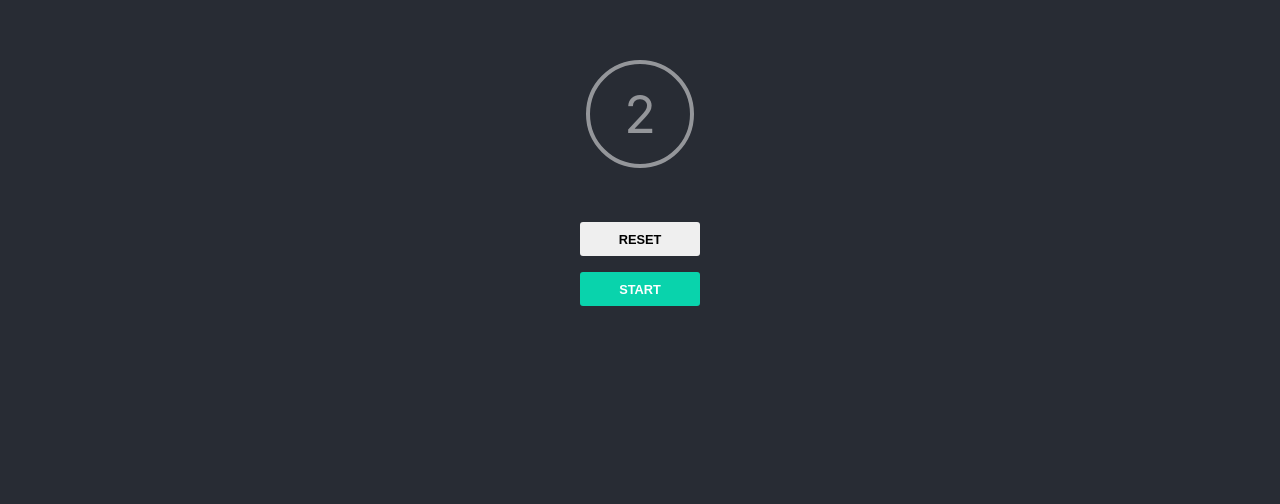
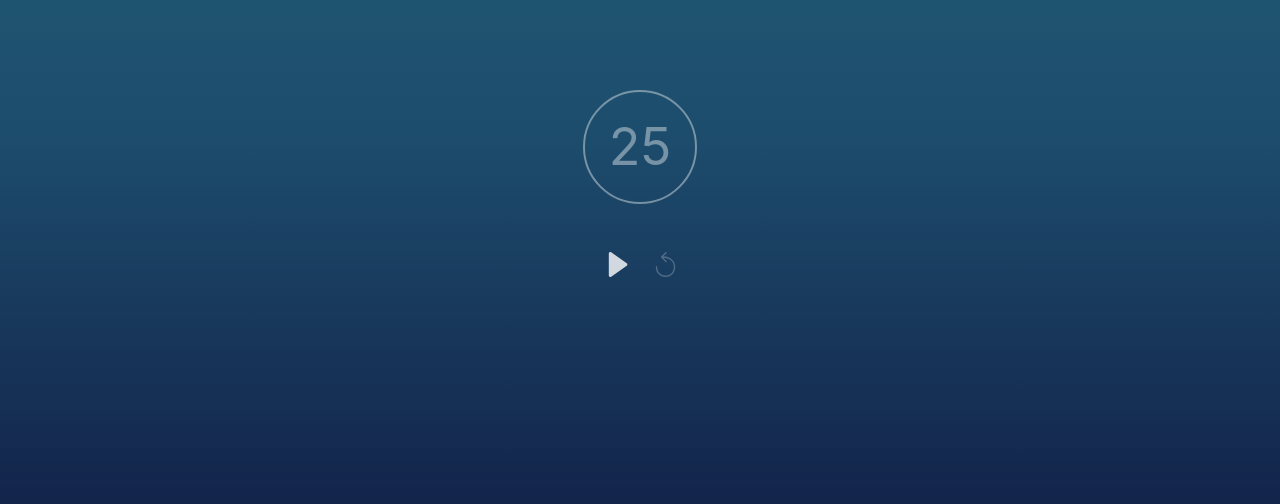
Before and after one commit to mic-web/calm-focus, a React (Create React App) app: page / in a window 1280 px wide. Shown: the part 216-720 px from the top of the page. Built offline with nearby package versions, Linux system fonts and the light colour scheme.

Commit message:
Improve interaction and visualization. Proceed progress animation every second. Use icons as buttons.

```diff
--- a/src/App.css
+++ b/src/App.css
@@ -1,23 +1,46 @@
 :root {
-  --primary-color: #09d3ac;
-  --secondary-color: #dddddd;
-  --dark-color: #282c34;
+  --primary-color: #1dca96;
+  --dark-color: #162338;
+  --white-color: rgba(255, 255, 255, 0.8);
+  --dark-background: rgb(29, 77, 109);
+  --dark-gradient: linear-gradient(
+    180deg,
+    rgb(33, 92, 116) 8%,
+    rgb(29, 77, 109) 43%,
+    rgb(17, 28, 68) 99%
+  );
+  --light-gradient: linear-gradient(
+    180deg,
+    rgb(6, 255, 139) 8%,
+    rgb(63, 226, 125) 43%,
+    rgb(50, 163, 120) 99%
+  );
 }
 
-.App {
+.app {
   text-align: center;
-  background: var(--dark-color);
+  background: var(--dark-background);
+  background: var(--dark-gradient);
   height: 100vh;
   display: flex;
   justify-content: center;
   align-items: center;
   flex-direction: column;
   font-size: calc(10px + 2vmin);
-  color: white;
+  color: var(--white-color);
 }
 
-.App-logo {
-  height: 40vmin;
+.completed-background {
+  position: absolute;
+  background: var(--primary-color);
+  background: var(--light-gradient);
+  width: 100%;
+  height: 100%;
+  opacity: 0;
+}
+.app--completed .completed-background {
+  opacity: 1;
+  transition: opacity 2s ease;
 }
 
 .main-container {
@@ -27,11 +50,7 @@
   justify-content: center;
   flex: 1;
   padding: 40px;
-}
-
-.App.time-over {
-  background: var(--primary-color);
-  transition: background 2s ease;
+  z-index: 1; /* Put elements on top of completed-background */
 }
 
 .time-left {
@@ -42,53 +61,50 @@
 .controls {
   display: flex;
   justify-content: space-around;
-  flex-direction: column;
+  flex-direction: row;
+  align-items: center;
   margin-top: 40px;
-  height: 100px;
+  margin-left: 10px;
+  margin-right: 10px;
 }
+
 .isActive .controls {
   opacity: 0.5;
-  transition: opacity 2s ease;
+  transition: opacity 1s ease;
 }
 
-.button {
-  padding: .6rem 1.5rem;
-  border-radius: 3px;
-  text-transform: uppercase;
-  font-weight: 600;
-  font-size: .8rem;
-  border-style: none;
+.icon-button {
+  fill: var(--white-color);
+  height: 25px;
+  width: 25px;
+  padding: 5px;
+  transition: opacity 0.5s ease, transform 0.3s ease;
+}
+.icon-button.disabled {
+  opacity: 0.3;
+}
+.icon-button:hover:not(.disabled) {
+  cursor: pointer;
+  opacity: 1;
+  transform: scale(1.1);
+  transition: transform 0s ease;
 }
 
-.button:hover {
-  opacity: 0.9;
-  cursor: pointer;
+.app--running .reset {
+  opacity: 0.5;
 }
 
-.button:focus {
-  outline-width: 0;
+.app--running .reset:hover {
+  opacity: 1;
 }
 
-.button.disabled {
-  pointer-events: none;
-  transition: opacity 2s ease;
-  opacity: 0;
+.app--paused .reset {
+  opacity: 1;
 }
 
-.button-primary-active {
-  background: var(--primary-color);
-  color: white;
-}
-
-.button-primary-inactive {
-  background: var(--primary-color);
-  color: white;
-}
-
-circle {
-  transition: stroke-dashoffset 0.35s;
-  transform: rotate(-90deg);
-  transform-origin: 50% 50%;
+.app--initial .reset {
+  pointer-events: none;
+  opacity: 0.3;
 }
 
 .time-container {
@@ -98,16 +114,49 @@ circle {
   align-items: center;
 }
 
-.main-container:not(.active) .time-container {
+.app:not(.app--completed) .time-container {
   opacity: 0.5;
   transition: opacity 2s ease;
+}
+.app.app--running .time-container {
+  opacity: 0.5;
+  animation: tick-shine 1s infinite;
 }
 
 .time-container Circle {
   position: absolute;
-
 }
 
 .time-left {
   position: absolute;
 }
+
+.hint {
+  display: flex;
+  text-align: center;
+  color: var(--white-color);
+  opacity: 0.5;
+  font-size: 0.7em;
+  position: absolute;
+  bottom: 20px;
+}
+
+.circle {
+  fill: none;
+  stroke: var(--white-color);
+  transition: stroke-dashoffset 0.35s;
+  transform: rotate(-90deg);
+  transform-origin: 50% 50%;
+}
+
+@keyframes tick-shine {
+  0% {
+    opacity: 1;
+  }
+  30% {
+    opacity: 0.5;
+  }
+  100% {
+    opacity: 1;
+  }
+}
--- a/src/App.tsx
+++ b/src/App.tsx
@@ -1,97 +1,185 @@
-import React from "react";
-import clsx from "clsx";
-import "./App.css";
+import React from 'react'
+import './App.css'
+import ResetIcon from './ResetIcon'
+import PauseIcon from './PauseIcon'
+import PlayIcon from './PlayIcon'
 
-const milliSecondsPerMinute = 60 * 10
-const sessionMinutes = 2
+const milliSecondsPerSecond = 1000
+const sessionMinutes = 25
+const sessionSeconds = sessionMinutes * 60
+
+enum States {
+  INITIAL = 'INITIAL',
+  COMPLETED = 'COMPLETED',
+  RUNNING = 'RUNNING',
+  PAUSED = 'PAUSED',
+}
+
+const StateClassMap = {
+  [States.INITIAL]: 'initial',
+  [States.COMPLETED]: 'completed',
+  [States.RUNNING]: 'running',
+  [States.PAUSED]: 'paused',
+}
 
 const App: React.FC = () => {
-  const [minutesLeft, setMinutesLeft] = React.useState(sessionMinutes);
-  const [isActive, setIsActive] = React.useState(false);
-  const [isComplete, setIsComplete] = React.useState(false);
+  const [secondsLeft, setSecondsLeft] = React.useState(sessionSeconds)
+  const [isActive, setIsActive] = React.useState(false)
+  const [isInitial, setIsInitial] = React.useState(true)
 
-  function toggle() {
-    setIsActive(!isActive);
+  function pause() {
+    setIsActive(false)
   }
-
+  function start() {
+    setIsActive(true)
+  }
   function reset() {
-    setMinutesLeft(sessionMinutes);
-    setIsActive(false);
-    setIsComplete(false)
+    setSecondsLeft(sessionMinutes)
+    setIsActive(false)
+    setIsInitial(true)
   }
 
   React.useEffect(() => {
+    function tick() {
+      setSecondsLeft(secondsLeft > 0 ? secondsLeft - 1 : 0)
+    }
     let interval: number = -1
     if (isActive) {
-      interval = window.setInterval(tick, milliSecondsPerMinute);
-    } else if (!isActive && minutesLeft !== 0) {
-      clearInterval(interval);
+      setIsInitial(false)
+      interval = window.setInterval(tick, milliSecondsPerSecond)
+    } else if (!isActive && secondsLeft !== 0) {
+      clearInterval(interval)
     }
-    return () => clearInterval(interval);
-  }, [isActive, minutesLeft]);
+    return () => {
+      clearInterval(interval)
+    }
+  }, [isActive, secondsLeft])
 
-  function tick() {
-    if (!isTimeOver()) {
-      setMinutesLeft(minutesLeft - 1);
+  function getProgress() {
+    if (getState() === States.INITIAL) {
+      return 1
+    } else {
+      return (sessionSeconds - secondsLeft) / sessionSeconds
     }
   }
 
-  function isTimeOver() {
-    return minutesLeft === 0
+  function getState() {
+    if (isInitial) {
+      return States.INITIAL
+    } else if (secondsLeft === 0) {
+      return States.COMPLETED
+    } else if (!isActive) {
+      return States.PAUSED
+    } else {
+      return States.RUNNING
+    }
   }
-
-  let progress = 1
-  if (isActive || minutesLeft < sessionMinutes) {
-    progress = (sessionMinutes - minutesLeft) / sessionMinutes
-  }
-
+  const minutesLeft = Math.round(secondsLeft / 60)
   return (
-    <div className={clsx("App", isTimeOver() && "time-over")}>
-      <main className={`main-container ${isActive ? 'active' : 'inactive'}`}>
+    <div className={`app app--${StateClassMap[getState()]}`}>
+      <div className={`completed-background`}></div>
+      <main className={`main-container`}>
         <div className={`time-container`}>
-          <Circle progress={progress} />
-          <div className='time-left'>{minutesLeft}</div>
+          <Circle progress={getProgress()} />
+          <div className="time-left">{minutesLeft}</div>
         </div>
         <div className="controls">
-        <button className="button reset" onClick={reset}>Reset</button>
-        <button className={`button button-primary button-primary-${isActive ? 'active' : 'inactive'} ${isComplete ? 'disabled' : ''}`} onClick={toggle}>
-          {isActive ? 'Pause' : 'Start'}
-        </button>
+          <StartButton
+            state={getState()}
+            start={start}
+            pause={pause}
+            resume={start}
+          />
+          <ResetIcon
+            onClick={reset}
+            className={`
+              icon-button
+              reset
+            `}
+          />
         </div>
       </main>
+      {getState() === States.COMPLETED && (
+        <div className="hint">Pause for 5 minutes</div>
+      )}
     </div>
-  );
-};
+  )
+}
 
-interface CircleProps {
+type StartButtonProps = {
+  state: States
+  start: () => void
+  pause: () => void
+  resume: () => void
+}
+
+const StartButton: React.FC<StartButtonProps> = ({
+  state,
+  start,
+  pause,
+  resume,
+}) => {
+  switch (state) {
+    case States.INITIAL:
+    case States.COMPLETED:
+      return (
+        <PlayIcon
+          className={`
+            icon-button
+            icon-button-primary
+            ${state === States.COMPLETED && 'disabled'}
+          `}
+          onClick={start}
+        />
+      )
+    case States.RUNNING:
+      return (
+        <PauseIcon
+          className={`
+            icon-button
+            icon-button-secondary
+          `}
+          onClick={pause}
+        />
+      )
+    case States.PAUSED:
+      return (
+        <PlayIcon
+          className={`
+            icon-button
+            icon-button-primary
+          `}
+          onClick={resume}
+        />
+      )
+  }
+}
+
+type CircleProps = {
   progress: number
 }
 
-const Circle: React.FC<CircleProps> = (props) => {
+const Circle: React.FC<CircleProps> = props => {
   const progress = props.progress
   const radius = 60
-  const stroke = 4
+  const stroke = 2
 
-  const normalizedRadius = radius - stroke * 2;
-  const circumference = normalizedRadius * 2 * Math.PI;
-  const strokeDashoffset = circumference - progress * circumference;
+  const normalizedRadius = radius - stroke * 2
+  const circumference = normalizedRadius * 2 * Math.PI
+  const strokeDashoffset = circumference - progress * circumference
   return (
-    <svg
-      height={radius * 2}
-      width={radius * 2}
-     >
+    <svg height={radius * 2} width={radius * 2}>
       <circle
-        stroke="white"
-        fill="transparent"
-        strokeWidth={ stroke }
-        strokeDasharray={ circumference + ' ' + circumference }
-        style={ { strokeDashoffset } }
-        r={ normalizedRadius }
-        cx={ radius }
-        cy={ radius }
-       />
+        className="circle"
+        strokeWidth={stroke}
+        strokeDasharray={circumference + ' ' + circumference}
+        style={{ strokeDashoffset }}
+        r={normalizedRadius}
+        cx={radius}
+        cy={radius}
+      />
     </svg>
   )
 }
 
-export default App;
+export default App
--- /dev/null
+++ b/src/PauseIcon.jsx
@@ -0,0 +1,12 @@
+import React from 'react'
+
+function Icon(props) {
+  return (
+    <svg {...props} xmlns="http://www.w3.org/2000/svg" viewBox="0 0 40 80">
+      <rect width="10" height="70" y="5" rx="8"></rect>
+      <rect width="10" height="70" y="5" x="40" rx="8"></rect>
+    </svg>
+  )
+}
+
+export default Icon
--- /dev/null
+++ b/src/PlayIcon.jsx
@@ -0,0 +1,11 @@
+import React from 'react'
+
+function Icon(props) {
+  return (
+    <svg {...props} xmlns="http://www.w3.org/2000/svg" viewBox="-10 0 74 98">
+      <path d="M71.06 44.1c3.386 2.39 3.386 7.41 0 9.8L10.212 96.878C6.237 99.684.75 96.842.75 91.977V6.023c0-4.866 5.487-7.708 9.461-4.901l60.85 42.976z"></path>
+    </svg>
+  )
+}
+
+export default Icon
--- /dev/null
+++ b/src/ResetIcon.jsx
@@ -0,0 +1,14 @@
+import React from 'react'
+
+function Icon(props) {
+  return (
+    <svg {...props} xmlns="http://www.w3.org/2000/svg" viewBox="0 0 282 363">
+      <path
+        d="M77.929 81.071l63.64 63.64c3.905 3.905 10.236 3.905 14.142 0 3.905-3.906 3.905-10.237 0-14.142l-47.48-47.48c38.89 1.11 77.059 12.657 105.537 33.828C242.858 138.542 262 170.249 262 212.266c0 .591.051 1.171.15 1.734H262c0 44.529-15.434 76.59-37.763 97.441-22.468 20.982-52.628 31.275-83.084 30.81-30.463-.465-60.743-11.69-83.332-33.129C35.372 287.815 20 255.933 20 213c0-5.523-4.477-10-10-10s-10 4.477-10 10c0 48.067 17.377 85.31 44.053 110.628 26.537 25.186 61.756 38.086 96.794 38.621 35.044.535 70.384-11.297 97.041-36.19C264.684 301.035 282 263.471 282 214h-.15c.099-.563.15-1.143.15-1.734 0-48.983-22.671-86.401-56.3-111.4-32.048-23.825-73.887-36.324-115.692-37.732l45.703-45.703c3.905-3.905 3.905-10.236 0-14.142-3.906-3.905-10.237-3.905-14.142 0l-63.64 63.64c-3.905 3.905-3.905 10.237 0 14.142z"
+        clipRule="evenodd"
+      ></path>
+    </svg>
+  )
+}
+
+export default Icon
```
Also changed, not shown: .prettierrc.js (added), 1 other file (tests, documents, lock files or other folders).
